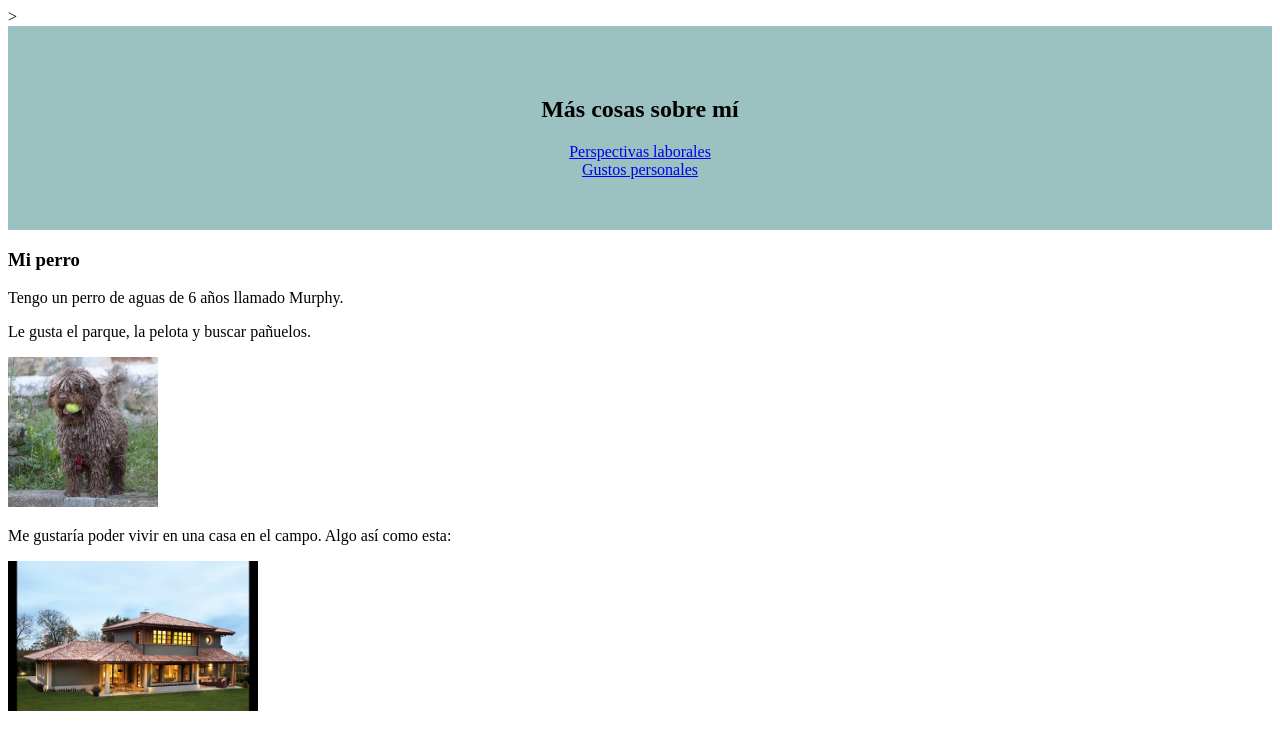
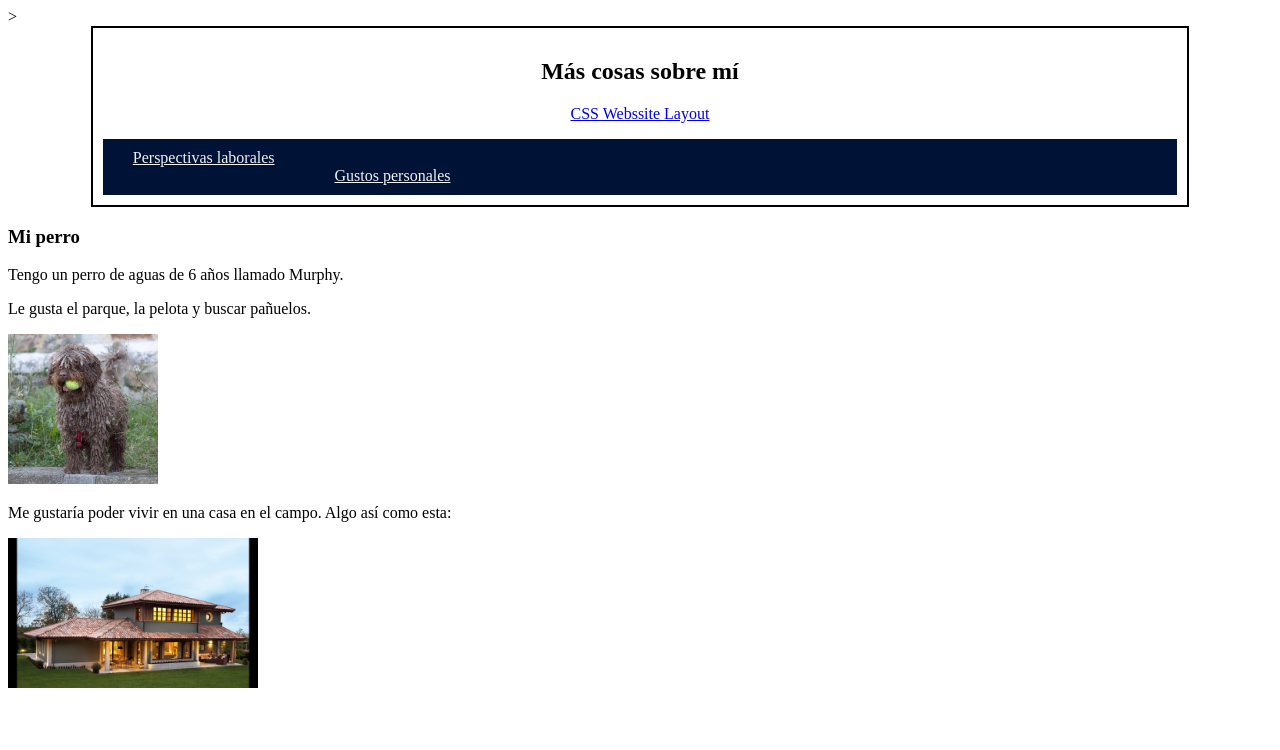
Before and after one commit to Cristina-Medac/CV, a plain HTML site: page SobreMi.html in a window 1280 px wide. Drawn offline with Linux system fonts and the light colour scheme.

Commit message:
cambios otra vez
cambios metidos manualmente

```diff
--- a/CSS/formato.css
+++ b/CSS/formato.css
@@ -1,6 +1,26 @@
-header {
-    background-color: rgb(155, 193, 193);
-    padding: 4%;
+header { /*La cabecera */
+    background-color: rgb(15a, 206, 216);
+    padding: 10px;
     text-align: center;
-    color: rgb(0, 0, 0);
+    border: 2px solid black;
+    width: 85%;
+    margin: auto;
 }
+
+nav a {
+    float: left;
+    display: block; /*esto no se lo que es*/
+    color: #f2f2f2;
+    text-align: center;
+    padding: 10px 30px;
+}
+
+nav a:hover { /*Lo que hace cuando se pasa el ra´ton por encima de nav*/
+    background-color: #cfe1e6;
+    color: black;
+}
+
+nav { /*La barra de navegación*/
+    overflow: hidden;
+    background-color: #001337;
+}
--- a/SobreMi.html
+++ b/SobreMi.html
@@ -10,6 +10,9 @@
 
     <header>
        <h2>Más cosas sobre mí</h2>
+       <p>
+        <a href ="https://www.w3schools.com/css/css_website_layout.asp" target="_blank">CSS Webssite Layout</a>
+       </p>
        <nav>
         <a href="#perspectivas">Perspectivas laborales</a><br>
         <a href="gustos">Gustos personales</a>
```
